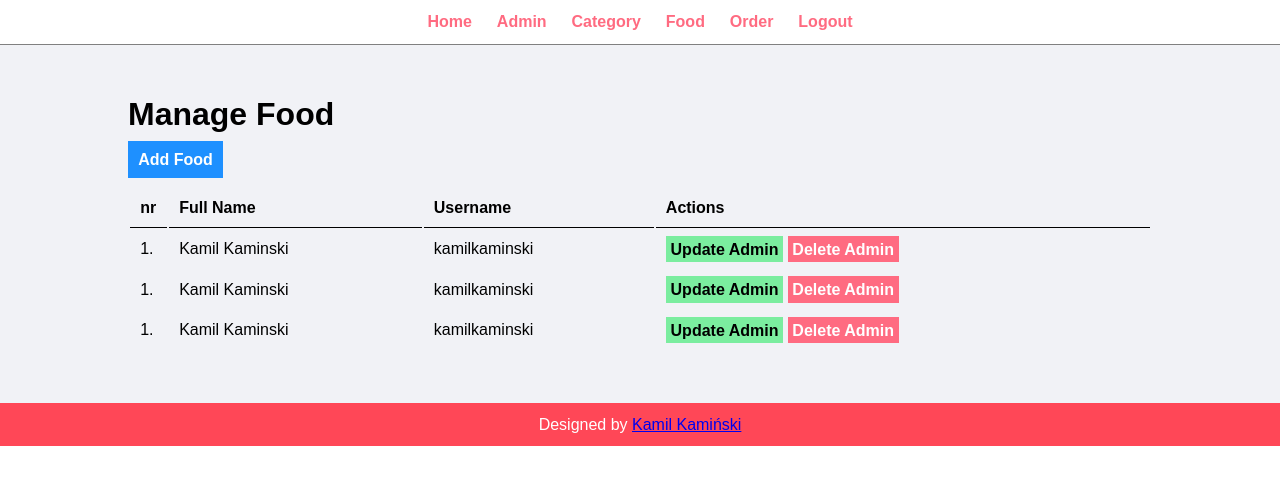
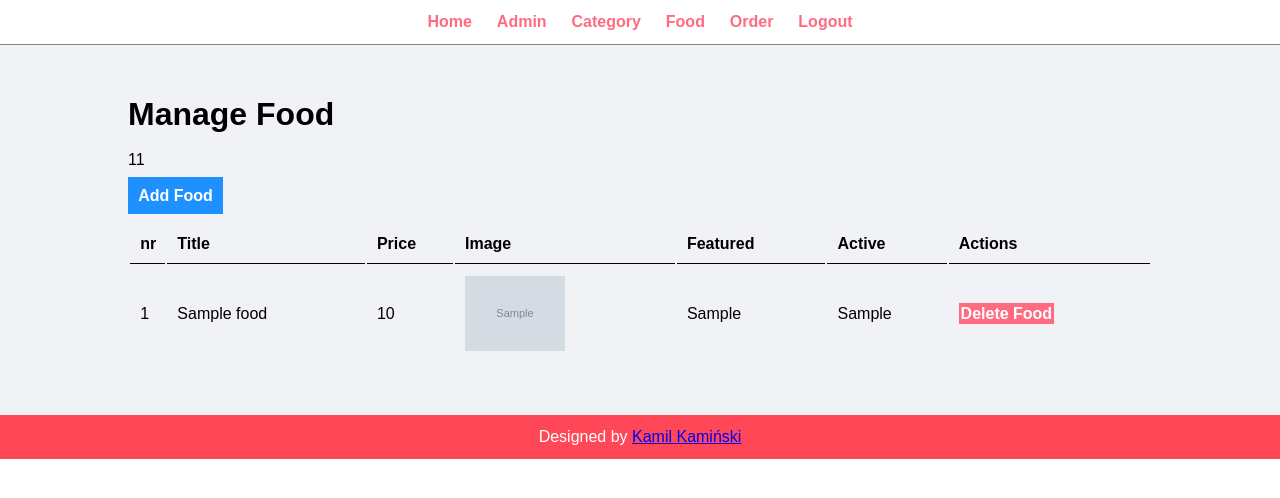
Before and after one commit to kamilkaminski01/Restauracja, a PHP site: page /restauracja/manage-food.php in a window 1280 px wide. Shown: the top 498 px of the page. Run offline with PHP 8.4, Linux system fonts and the light colour scheme; the visitor is signed in with stand-in values (Sample User, id 1); tables that the repository leaves empty or names only in its code hold one stand-in row (values such as "Sample post"); grey boxes marked "Sample" are stand-in pictures.

Commit message:
initial commit

```diff
--- a/admin/manage-food.php
+++ b/admin/manage-food.php
@@ -4,6 +4,21 @@
   <div class="wrapper">
     <h1>Manage Food</h1>
     <br />
+
+    <?php
+      if(isset($_SESSION['add']))
+      {
+        echo $_SESSION['add'];
+        unset($_SESSION['add']);
+      }
+
+      if(isset($_SESSION['delete']))
+      {
+        echo $_SESSION['delete'];
+        unset($_SESSION['delete']);
+      }
+    ?>
+    <br> <br>
 
     <!-- Przycisk zeby dodac jedzenie -->
     <a href="add-food.php" class="btn-primary">Add Food</a>
@@ -14,38 +29,69 @@
     <table class="tbl-full">
       <tr>
         <th>nr</th>
-        <th>Full Name</th>
-        <th>Username</th>
+        <th>Title</th>
+        <th>Price</th>
+        <th>Image</th>
+        <th>Featured</th>
+        <th>Active</th>
         <th>Actions</th>
       </tr>
+      <?php
+        $sql = "SELECT * FROM foods";
+        $res = mysqli_query($conn, $sql);
 
-      <tr>
-        <td>1.</td>
-        <td>Kamil Kaminski</td>
-        <td>kamilkaminski</td>
-        <td>
-          <a href="#" class="btn-secondary">Update Admin</a>
-          <a href="#" class="btn-danger">Delete Admin</a>
-        </td>
-      </tr>
-      <tr>
-        <td>1.</td>
-        <td>Kamil Kaminski</td>
-        <td>kamilkaminski</td>
-        <td>
-          <a href="#" class="btn-secondary">Update Admin</a>
-          <a href="#" class="btn-danger">Delete Admin</a>
-        </td>
-      </tr>
-      <tr>
-        <td>1.</td>
-        <td>Kamil Kaminski</td>
-        <td>kamilkaminski</td>
-        <td>
-          <a href="#" class="btn-secondary">Update Admin</a>
-          <a href="#" class="btn-danger">Delete Admin</a>
-        </td>
-      </tr>
+        $count = mysqli_num_rows($res);
+        $p = 1;
+        if($count > 0)
+        {
+          while($row = mysqli_fetch_assoc($res))
+          {
+            $id = $row['id'];
+            $title = $row['title'];
+            $price = $row['price'];
+            $image_name = $row['image_name'];
+            $featured = $row['featured'];
+            $active = $row['active'];
+            ?>
+
+            <tr>
+              <td><?php echo $p++; ?></td>
+              <td><?php echo $title; ?></td>
+              <td><?php echo $price; ?></td>
+              <td>
+                <?php
+                  // Sprawdzenie czy jest zdjecie czy nie
+                  if ($image_name != "")
+                  {
+                    ?>
+                    <img src="<?php echo SITEURL;?>images/<?php echo $image_name;?>" width="100px">
+                    <?php
+                  }
+                  else
+                  {
+                    echo "<div class='error'> Nie dodano zdjecia </div>";
+                  }
+                ?>
+              </td>
+              <td><?php echo $featured; ?></td>
+              <td><?php echo $active; ?></td>
+              <td>
+                <!-- <a href="#" class="btn-secondary">Update Admin</a> -->
+                <a href="<?php echo SITEURL;?>admin/delete-food.php?id=<?php echo $id;?>&image_name=<?php echo $image_name;?>" class="btn-danger">Delete Food</a>
+              </td>
+            </tr>
+
+            <?php
+          }
+        }
+        else
+        {
+          echo "<tr><td colspan='7' class='error'>Nie dodano jeszcze jedzenia</td></tr>";
+        }
+
+      ?>
+
+
     </table>
   </div>
 </div>
```
Also changed, not shown: admin/add-category.php (+3 -7 lines), admin/add-food.php (+41 -7 lines), admin/delete-food.php (added, +43 -0 lines), admin/manage-categories.php (+5 -5 lines).
